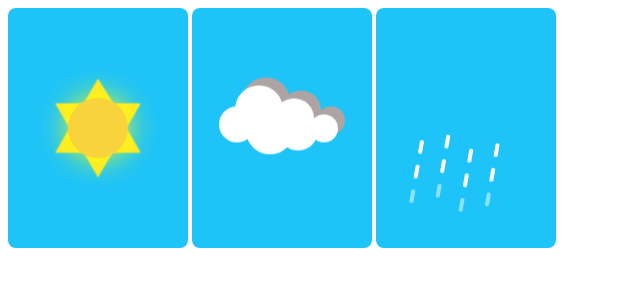
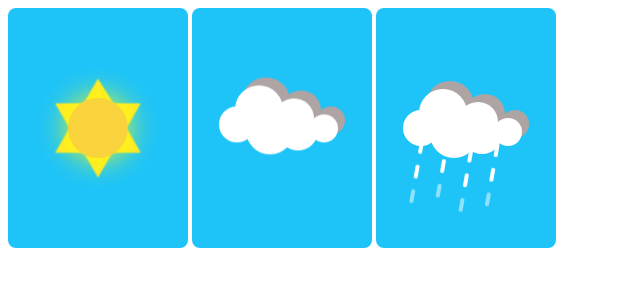
Before and after one commit to ronniesong0809/css-weather, a website: page index.html in a window 1280 px wide. Shown: the whole page, without its empty margins (0-640 px from the left). Drawn offline with Linux system fonts and the light colour scheme.

Commit message:
feat: rainy complete

```diff
--- a/index.html
+++ b/index.html
@@ -66,7 +66,7 @@
     }
 
     .cloudy:before,
-
+    .rainy:before,
     .snowy:before {
       content: "";
       position: absolute;
```
